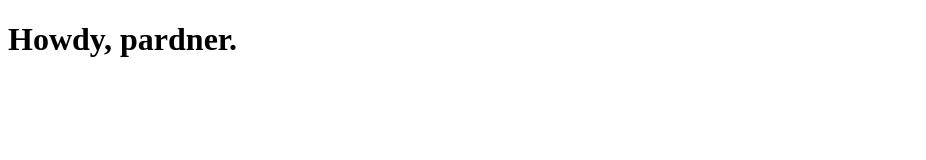
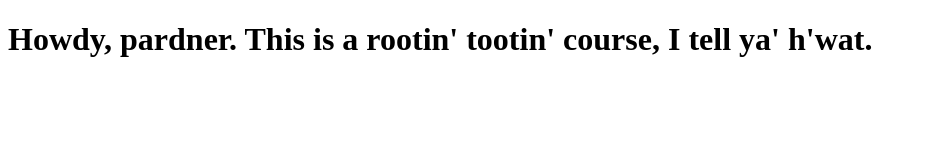
Before and after one commit to jd99099/coursera-test, a plain HTML site: page site/index.html in a window 1280 px wide. Shown: the whole page, without its empty margins (0-926 px from the left). Drawn offline with Linux system fonts and the light colour scheme.

Commit message:
Small addition.

```diff
--- a/site/index.html
+++ b/site/index.html
@@ -6,6 +6,6 @@
 	<title>Hello, Coursera!</title>
 </head>
 <body>
-<h1>Howdy, pardner.</h1>
+<h1>Howdy, pardner. This is a rootin' tootin' course, I tell ya' h'wat.</h1>
 </body>
 </html>
```
